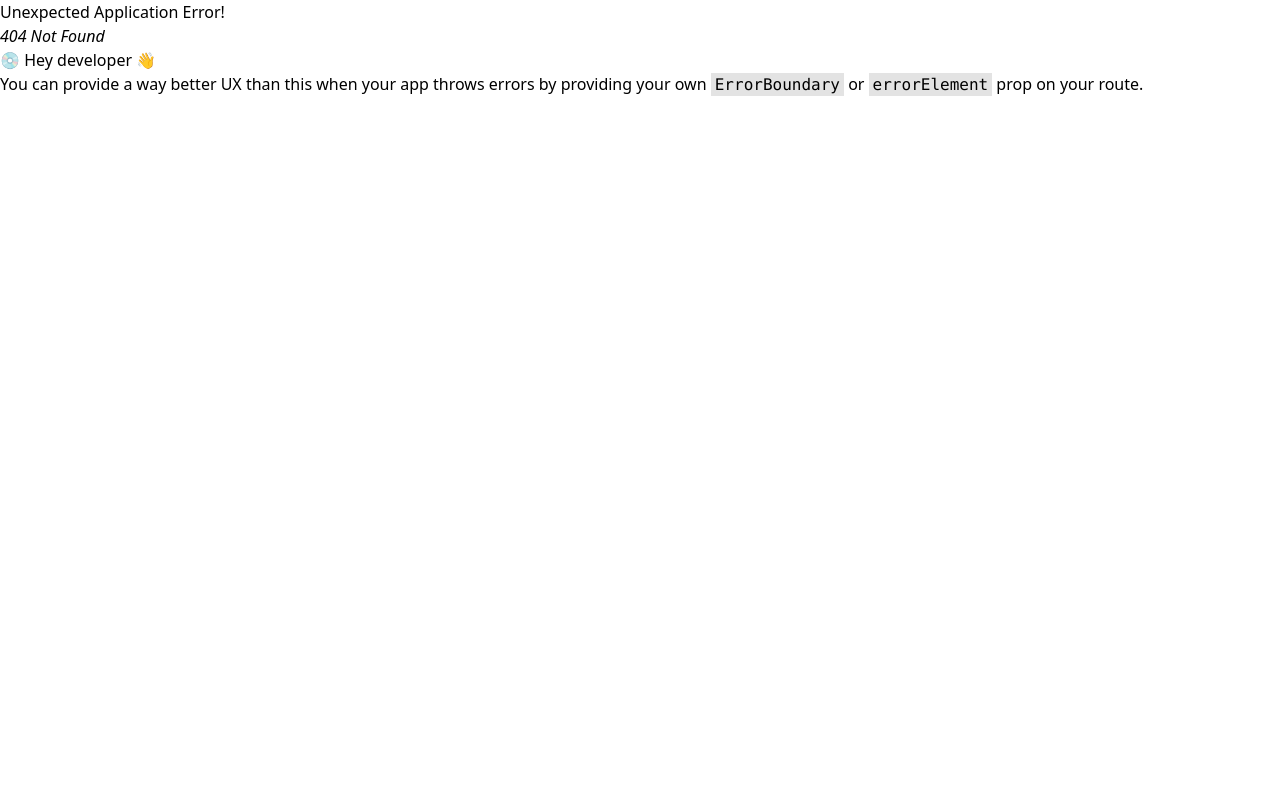
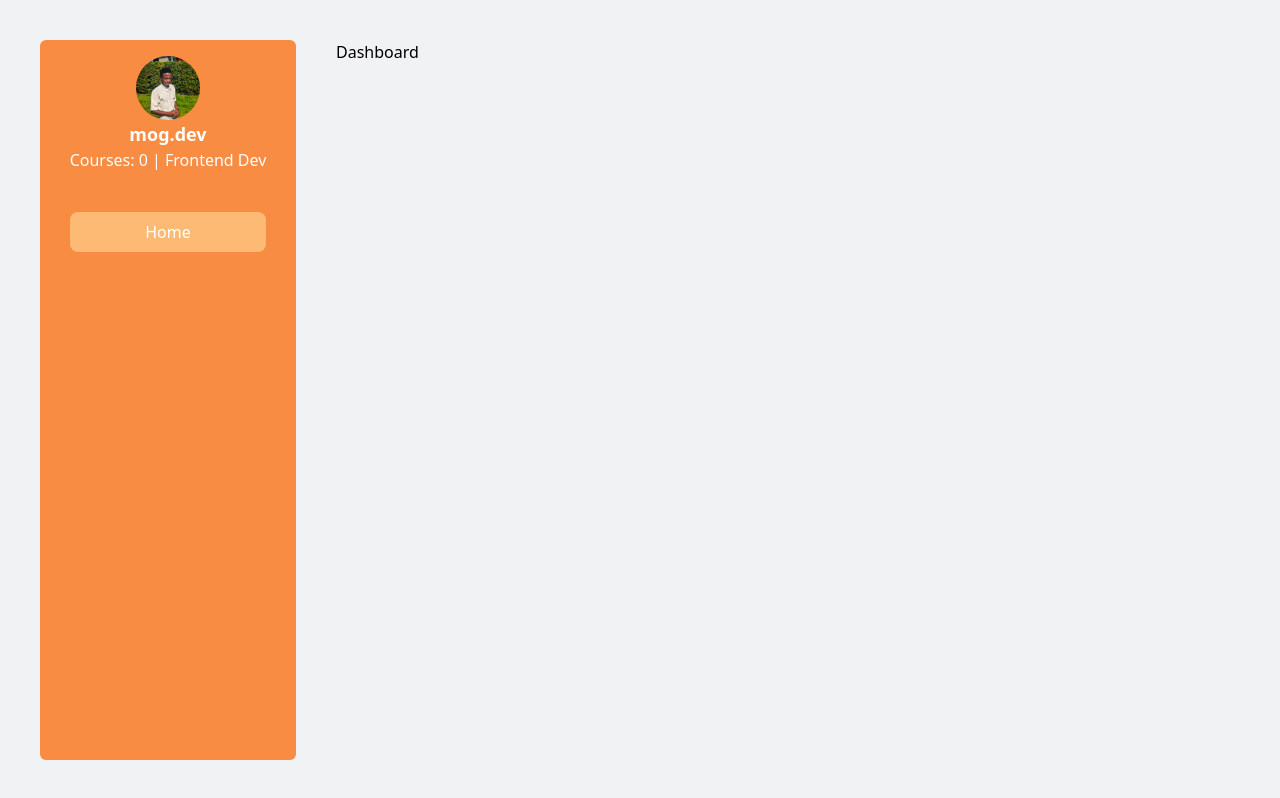
Before and after one commit to amos-kibet/conversational-app-team2, a React (Vite) app in the folder web-client/: page /dashboard in a window 1280 px wide. Before the commit this address had no page. Built offline with nearby package versions, Linux system fonts and the light colour scheme.

Commit message:
[ui]: latest changes

```diff
--- a/web-client/src/components/reusables/Navbar.tsx
+++ b/web-client/src/components/reusables/Navbar.tsx
@@ -13,10 +13,10 @@ const Navbar = () => {
         <div>
           <ul className="flex space-x-3">
             <li>
-              <Link to="/">Home</Link>
+              <Link to="dashboard">Home</Link>
             </li>
             <li>
-              <Link to="/">About Us</Link>
+              <Link to="about">About Us</Link>
             </li>
             <li>
               <Link to="/">Contact</Link>
--- /dev/null
+++ b/web-client/src/components/reusables/Sidebar.tsx
@@ -0,0 +1,25 @@
+import React from 'react'
+import { Link } from 'react-router-dom'
+import profile from "../../assets/profile.jpg"
+
+const Sidebar = () => {
+  return (
+    <div className='bg-orange-500/80 w-64 text-white rounded-md
+    p-4 flex items-center flex-col'>
+        <img src={profile} alt="" className='h-16 w-16 rounded-full ' />
+
+        <div className='text-center'>
+            <h1 className='font-semibold text-lg'>mog.dev</h1>
+            <p>Courses: 0 | Frontend Dev</p>
+
+            <ul className='mt-10'>
+                <li className='bg-orange-300 rounded-lg p-2'>
+                    <Link to="/">Home</Link>
+                </li>
+            </ul>
+        </div>
+    </div>
+  )
+}
+
+export default Sidebar
--- /dev/null
+++ b/web-client/src/layouts/UserLayout.tsx
@@ -0,0 +1,17 @@
+import React, { ReactNode } from "react";
+import Sidebar from "../components/reusables/Sidebar";
+
+type UserLayoutProps = {
+  children: ReactNode;
+};
+
+const UserLayout = ({ children }: UserLayoutProps) => {
+  return (
+    <div className="bg-gray-300/30 flex h-screen p-10">
+      <Sidebar />
+      <div className="px-10">{children}</div>
+    </div>
+  );
+};
+
+export default UserLayout;
--- a/web-client/src/main.tsx
+++ b/web-client/src/main.tsx
@@ -6,6 +6,7 @@ import Home from './routes/Home';
 import About from './routes/About';
 import Register from './routes/Register';
 import Login from './routes/Login';
+import Dashboard from './routes/Dashboard';
 
 const router = createBrowserRouter([
 	{
@@ -23,6 +24,10 @@ const router = createBrowserRouter([
 	{
 		path: '/login',
 		element: <Login />
+	},
+	{
+		path: '/dashboard',
+		element: <Dashboard />
 	}
 ]);
 
--- /dev/null
+++ b/web-client/src/routes/Dashboard.tsx
@@ -0,0 +1,10 @@
+import React from 'react'
+import UserLayout from '../layouts/UserLayout'
+
+const Dashboard = () => {
+  return (
+    <UserLayout>Dashboard</UserLayout>
+  )
+}
+
+export default Dashboard
--- a/web-client/src/routes/Register.tsx
+++ b/web-client/src/routes/Register.tsx
@@ -15,7 +15,7 @@ const Register = () => {
 
   const onSubmitHandler = async (e: any) => {
     e.preventDefault();
-    navigate("/login")
+
   };
 
   return (
```
Also changed, not shown: web-client/src/assets/profile.jpg (added).
